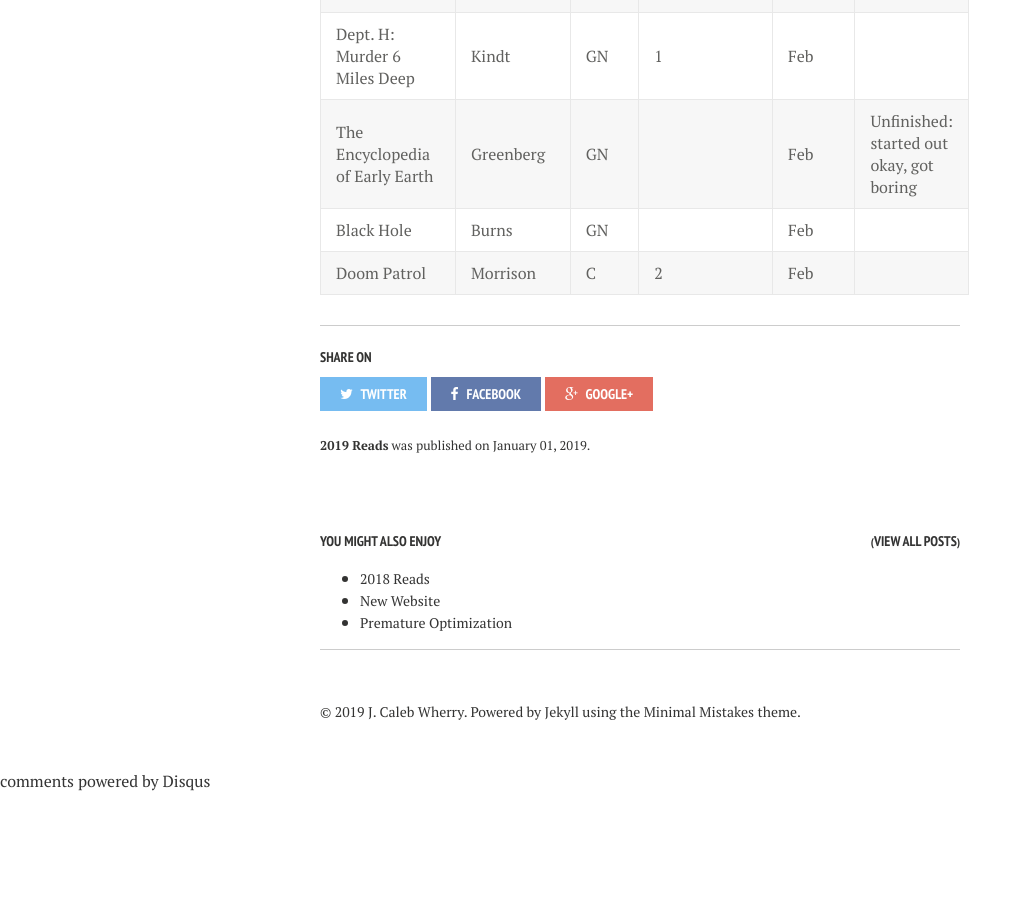
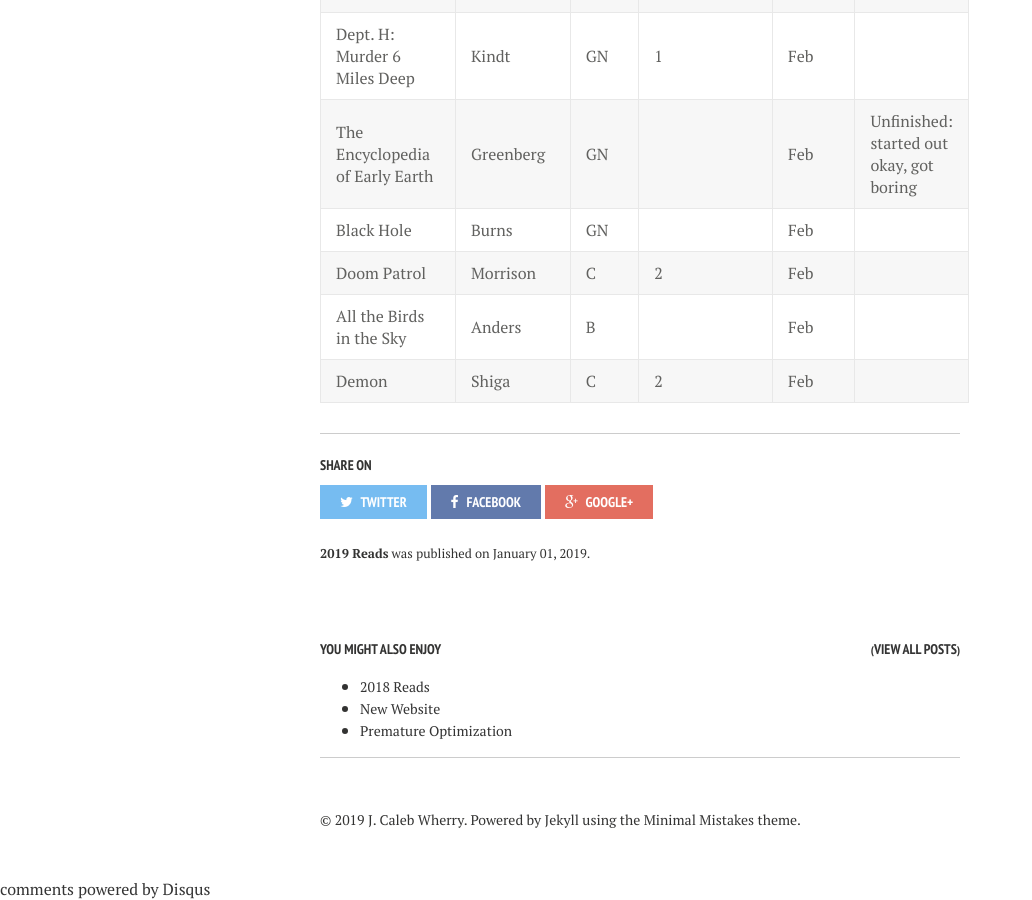
Before and after one commit to calebwherry/calebwherry.github.io, a Jekyll site: the page built from _posts/2019-01-01-2019-Reads.md, in a window 1280 px wide and 900 px high, scrolled down 3322 px. Shown: the whole window, without its empty margins (0-1032 px from the left). Built offline with Jekyll 4.4.1, drawn with Linux system fonts in a browser that asks for light colours; nearby versions of some CDN libraries; comment, search, counter and statistics services are not loaded; before the commit the page ends 4114 px from its top, so only the background shows below that.

Commit message:
Added new 2019 reads.

```diff
--- a/_posts/2019-01-01-2019-Reads.md
+++ b/_posts/2019-01-01-2019-Reads.md
@@ -67,3 +67,5 @@ Note: Under 'Issue/Volume', '#' denotes a single comic issue. Otherwise, it is a
 | The Encyclopedia of Early Earth        | Greenberg  | GN    |              | Feb          | Unfinished: started out okay, got boring      |
 | Black Hole                             | Burns      | GN    |              | Feb          |                                               |
 | Doom Patrol                            | Morrison   | C     | 2            | Feb          |                                               |
+| All the Birds in the Sky               | Anders     | B     |              | Feb          |                                               |
+| Demon                                  | Shiga      | C     | 2            | Feb          |                                               |
```
